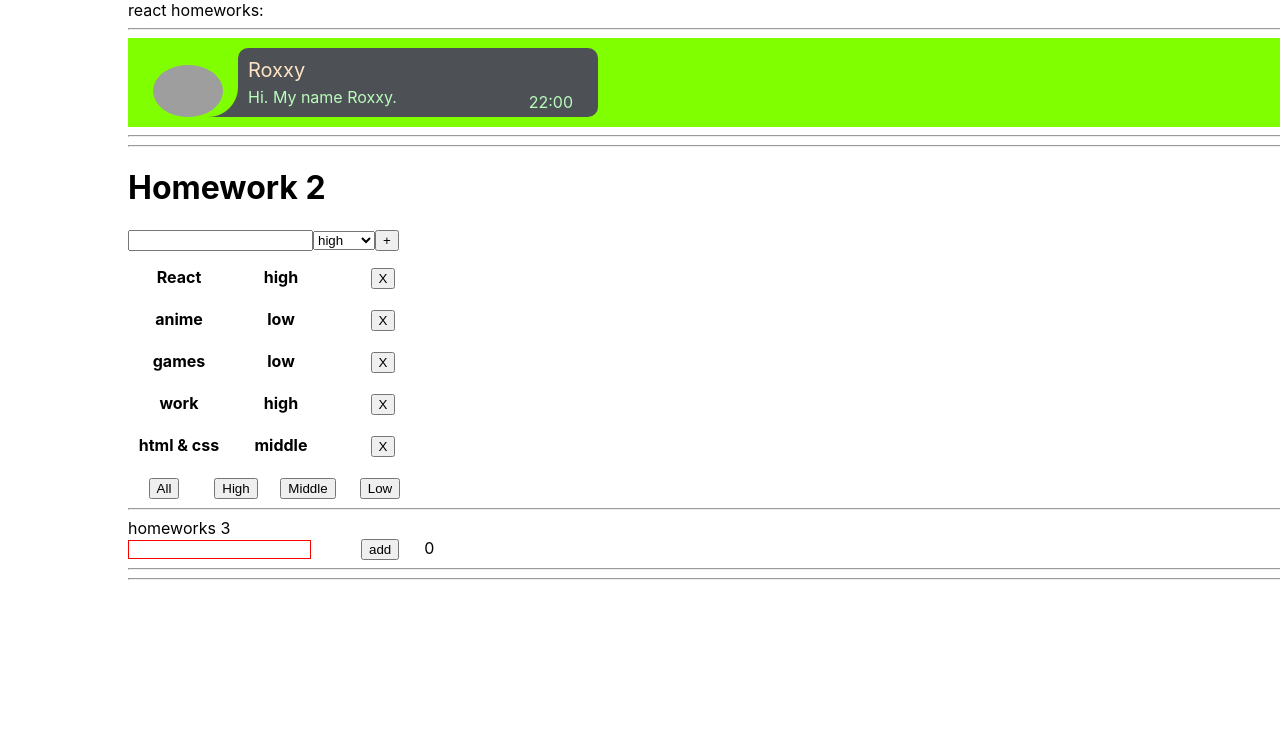
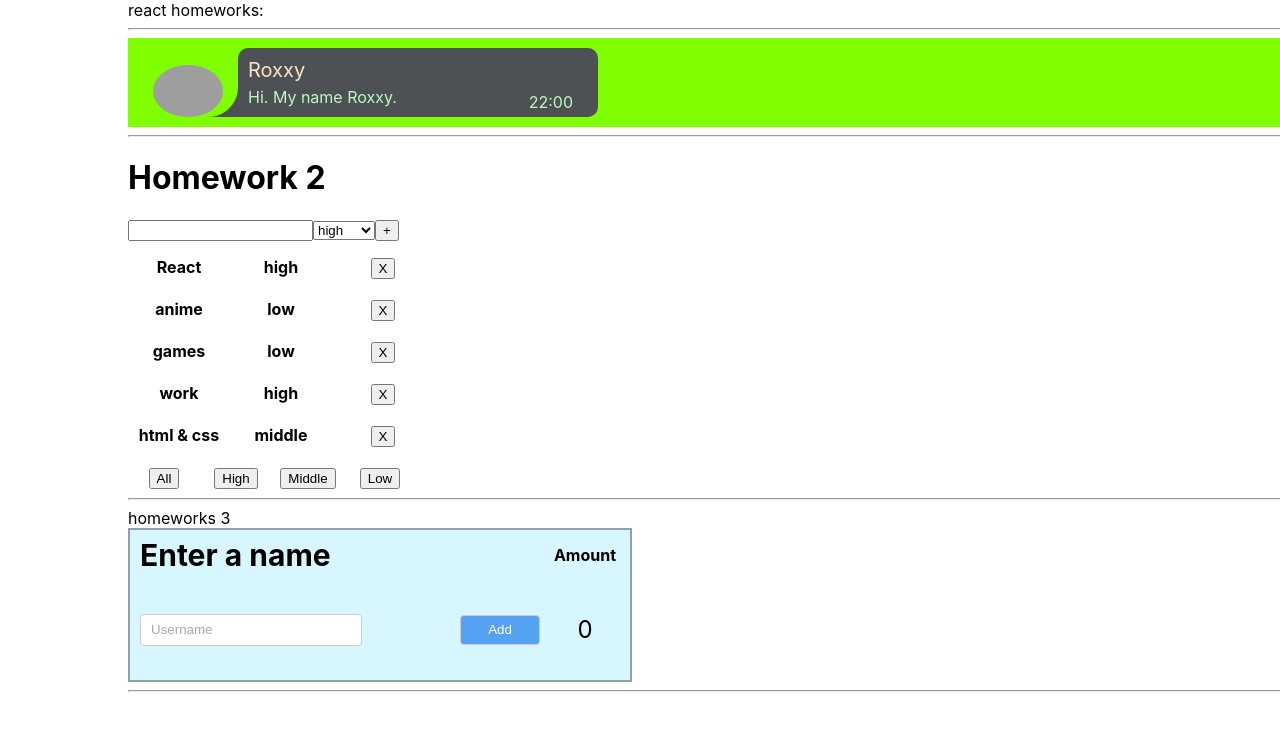
Before and after one commit to AlexNewHere/home-work, a React (Create React App) app: page / in a window 1280 px wide. Shown: the top 730 px of the page. Built offline with nearby package versions, Linux system fonts and the light colour scheme; grey boxes are pictures that could not be loaded.

Commit message:
completed HW3

```diff
--- a/src/p2-homeworks/h1/HW1.tsx
+++ b/src/p2-homeworks/h1/HW1.tsx
@@ -19,11 +19,8 @@ export const HW1 = () => {
                 message={messageData.message}
                 time={messageData.time}
             />
+            <hr/>
 
-            <hr/>
-            {/*для личного творчества, могу проверить*/}
-            {/*<AlternativeMessage/>*/}
-            <hr/>
         </div>
     )
 }
--- a/src/p2-homeworks/h3/Greeting.module.css
+++ b/src/p2-homeworks/h3/Greeting.module.css
@@ -1,12 +1,94 @@
 .someClass {
-
+    display: grid;
+    grid-template-areas:
+        "name fail header amount"
+        "input error btn users";
+    grid-template-columns: 250px 80px 80px 1fr;
+    grid-template-rows: 50px auto;
+    width: 500px;
+    height: 150px;
+    border: 2px solid rgba(0, 0, 0, 0.34);
+    align-items: center;
+    background-color: rgba(97, 218, 251, 0.25);
 }
 
-.error {
-    border: 1px solid red;
+.name {
+    grid-area: name;
+    font-size: 30px;
+    font-weight: bold;
+    padding-left: 10px;
+    text-align: justify;
 }
 
-.span {
-    margin-left:25px;
+.amount {
+    grid-area: amount;
+    font-size: 16px;
+    font-weight: bolder;
+    text-align: center;
+}
+
+.input {
+    grid-area: input;
+    width: 200px;
+    height: 30px;
+    border: 1px solid #ccc;
+    border-radius: 4px;
+    margin-left: 10px;
+    padding: 0 10px;
+}
+
+.inputTrue:focus {
+    border-color: #bdbdbd;
+    outline: 0;
+    box-shadow: 0 0 0 0.2rem rgba(84, 238, 52, 0.33);
+}
+
+.inputFalse:focus {
+    border-color: #bdbdbd;
+    outline: 0;
+    box-shadow: 0 0 0 0.2rem rgba(241, 47, 47, 0.49);
+}
+
+.input::placeholder {
+    color: #212529;
+    opacity: 0.4;
+}
+
+.users {
+    grid-area: users;
+    font-size: 24px;
+    text-align: center ;
+    margin-left: 25px;
     margin-right: 25px;
+    border: 2px;
 }
+.error {
+    grid-area: error;
+    text-align: center;
+    color: #fc4343;
+}
+.fail {
+    grid-area: fail;
+    font-size: 24px;
+    text-align: center;
+    color: #fc4343;
+}
+.failnone {
+    display: none;
+}
+
+.btn {
+    grid-area: btn;
+    width: auto;
+    height: 30px;
+    border: 1px solid #ccc;
+    border-radius: 4px;
+    background-color: #55a2f3;
+    color: #fff;
+    cursor: pointer;
+}
+
+.btn:active {
+    transform: translateY(-1px);
+    box-shadow: 0 5px 10px rgba(0, 0, 0, 0.2);
+}
--- a/src/p2-homeworks/h3/Greeting.tsx
+++ b/src/p2-homeworks/h3/Greeting.tsx
@@ -1,9 +1,10 @@
-import React, {ChangeEvent} from 'react'
+import React, {ChangeEvent, KeyboardEvent} from 'react'
 import s from './Greeting.module.css'
 
 type GreetingPropsType = {
     name: string
     setNameCallback: (e: ChangeEvent<HTMLInputElement>)=> void
+    onPressKeyboard: (e: KeyboardEvent<HTMLInputElement>) => void
     addUser: ()=> void
     error: string
     totalUsers: number
@@ -11,16 +12,26 @@ type GreetingPropsType = {
 
 // презентационная компонента (для верстальщика)
 const Greeting: React.FC<GreetingPropsType> = (
-    {name, setNameCallback, addUser, error, totalUsers}
+    {name, setNameCallback, addUser, error, totalUsers, onPressKeyboard}
 ) => {
-    const inputClass = (name==='')? s.error: '';
+    const inputClass = ((name.length <= 2) || name.match(/\d/))? s.inputFalse: s.inputTrue;
+    const failClass = (error)? s.fail : s.failnone;
 
     return (
-        <div>
-            <input value={name} onChange={setNameCallback} className={inputClass}/>
-            <span className={s.span}>{error}</span>
-            <button onClick={addUser}>add</button>
-            <span className={s.span}>{totalUsers}</span>
+        <div className={s.someClass}>
+          <div className={s.name}>Enter a name</div>
+            <input placeholder={'Username'}
+                   value={name}
+                   onChange={setNameCallback}
+                   onKeyPress={onPressKeyboard}
+                   className={s.input+' '+inputClass}/>
+            <div className={s.error}>{error}</div>
+            <button className={s.btn} onClick={addUser}>Add</button>
+            <div className={s.users}>{totalUsers}</div>
+            <div className={s.amount}>Amount</div>
+            <div className={failClass}>Fail</div>
+
+
         </div>
     )
 }
--- a/src/p2-homeworks/h3/GreetingContainer.tsx
+++ b/src/p2-homeworks/h3/GreetingContainer.tsx
@@ -1,4 +1,4 @@
-import React, {ChangeEvent, useState} from 'react'
+import React, {ChangeEvent, KeyboardEvent, useState} from 'react'
 import Greeting from './Greeting'
 import {UserType} from './HW3';
 
@@ -16,10 +16,17 @@ const GreetingContainer: React.FC<GreetingContainerPropsType> = ({users, addUser
     const setNameCallback = (e: ChangeEvent<HTMLInputElement>) => {
         setName(e.currentTarget.value)
     }
+    const onPressKeyboard = (e: KeyboardEvent<HTMLInputElement>) => {
+        if (e.key === 'Enter') {
+            addUser()
+        }
+    }
+
     const addUser = () => {
-        if (name.length <= 2) {
+        if ((name.length <= 2) || name.match(/\d/)) {
             setError(name)
             setName('')
+            setTimeout(() => setError(''), 3000)
         } else {
             addUserCallback(name)
             alert(`Hello ${name}!`)
@@ -34,6 +41,7 @@ const GreetingContainer: React.FC<GreetingContainerPropsType> = ({users, addUser
             name={name}
             setNameCallback={setNameCallback}
             addUser={addUser}
+            onPressKeyboard={onPressKeyboard}
             error={error}
             totalUsers={totalUsers}
         />
--- a/src/p2-homeworks/h3/HW3.tsx
+++ b/src/p2-homeworks/h3/HW3.tsx
@@ -12,24 +12,23 @@ export type UserType = {
 // уровень работы с глобальными данными
 function HW3() {
     const [users, setUsers] = useState<Array<UserType>>([])
-
+    console.log(users)
     const addUserCallback = (name: string) => {
-
         setUsers([...users, {_id: v1(), name: name}])
     }
 
     return (
         <div>
             <hr/>
-            homeworks 3
+            <div>homeworks 3</div>
 
             {/*should work (должно работать)*/}
-            <GreetingContainer users={users} addUserCallback={addUserCallback}/>
+            <div><GreetingContainer users={users} addUserCallback={addUserCallback}/></div>
 
             <hr/>
             {/*для личного творчества, могу проверить*/}
             {/*<AlternativeGreeting/>*/}
-            <hr/>
+
         </div>
     )
 }
```
